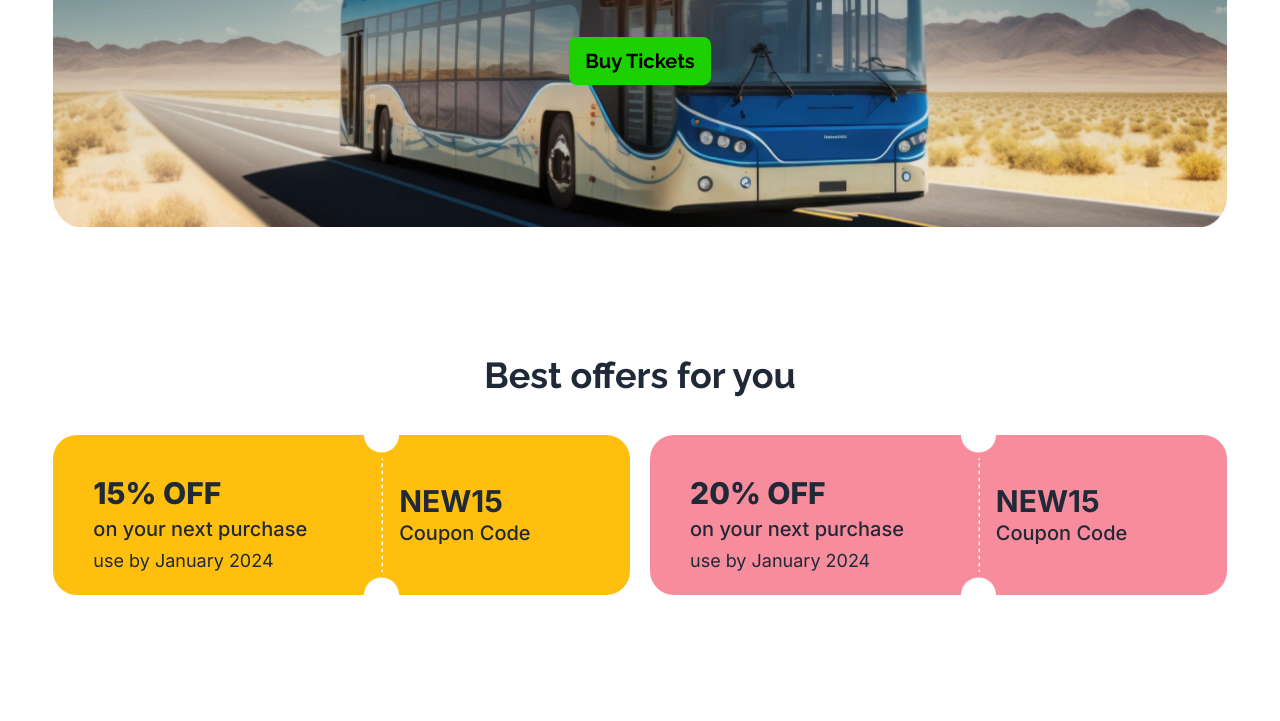
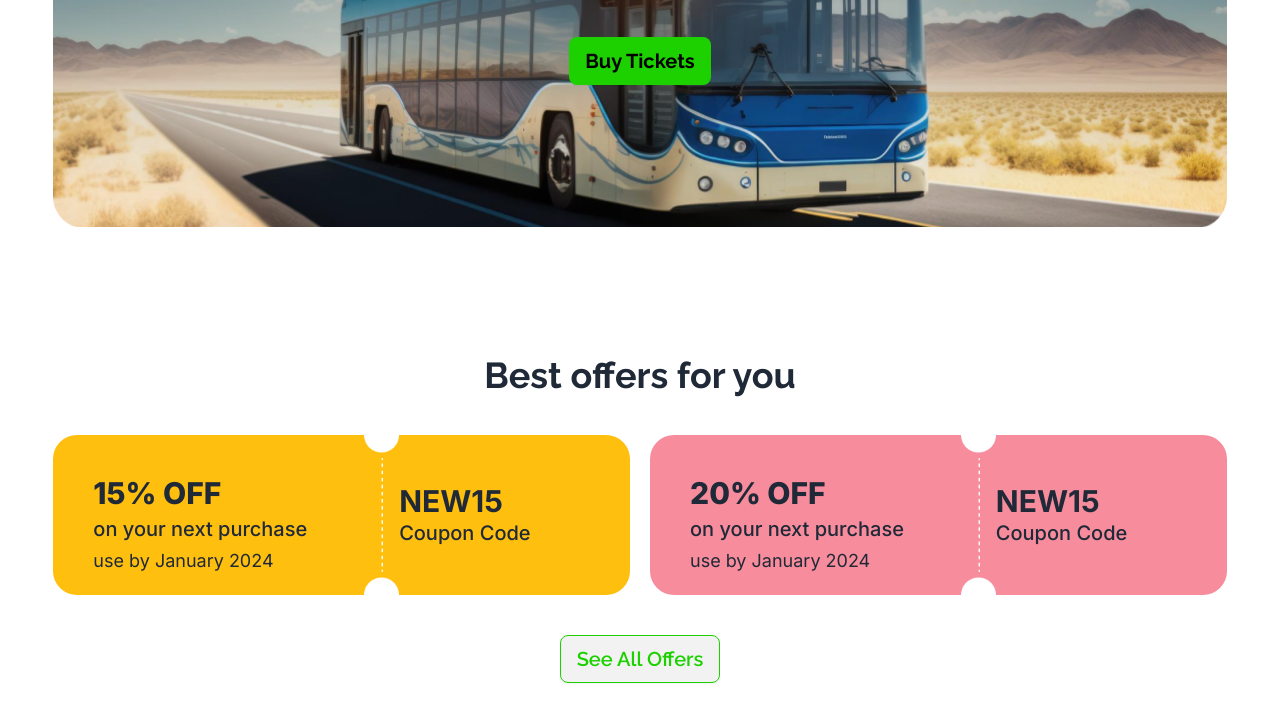
Before and after one commit to rahe01/Assignment-5, a plain HTML site: page index.html in a window 1280 px wide. Shown: the part 423-1144 px from the top of the page. Drawn offline with nearby package versions, Linux system fonts and the light colour scheme.

Commit message:
Update index.html

```diff
--- a/index.html
+++ b/index.html
@@ -44,7 +44,7 @@
 
 </head>
 
-<body class="">
+<body class="m-0 p-0 box-border">
 
     <!-- Header Section -->
     <header class="w-11/12 m-auto container">
@@ -153,6 +153,8 @@
 
         </div>
 
+        <div class="flex items-center w-full justify-center mt-10"><button class="btn text-[#1DD100] border-[#1DD100] font-primary text-xl font-semibold">See All Offers</button></div>
+
         </section>
 
 
```
